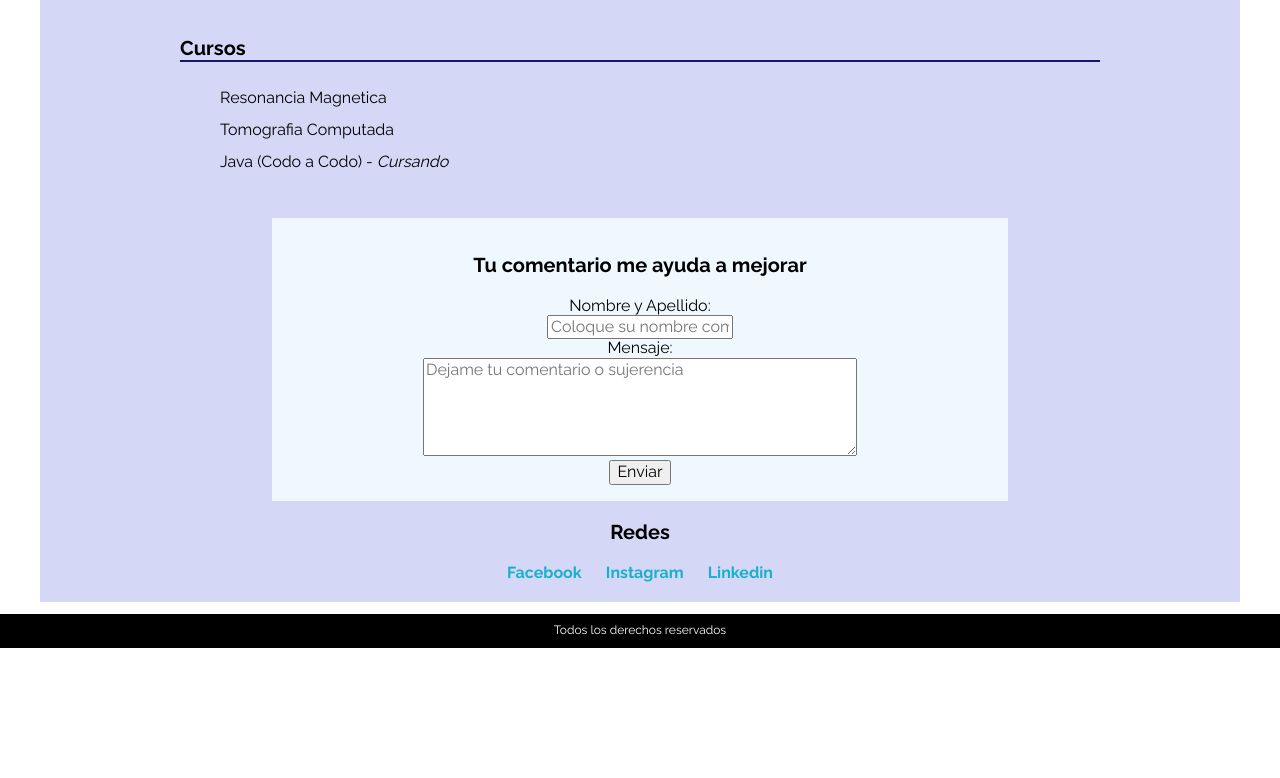
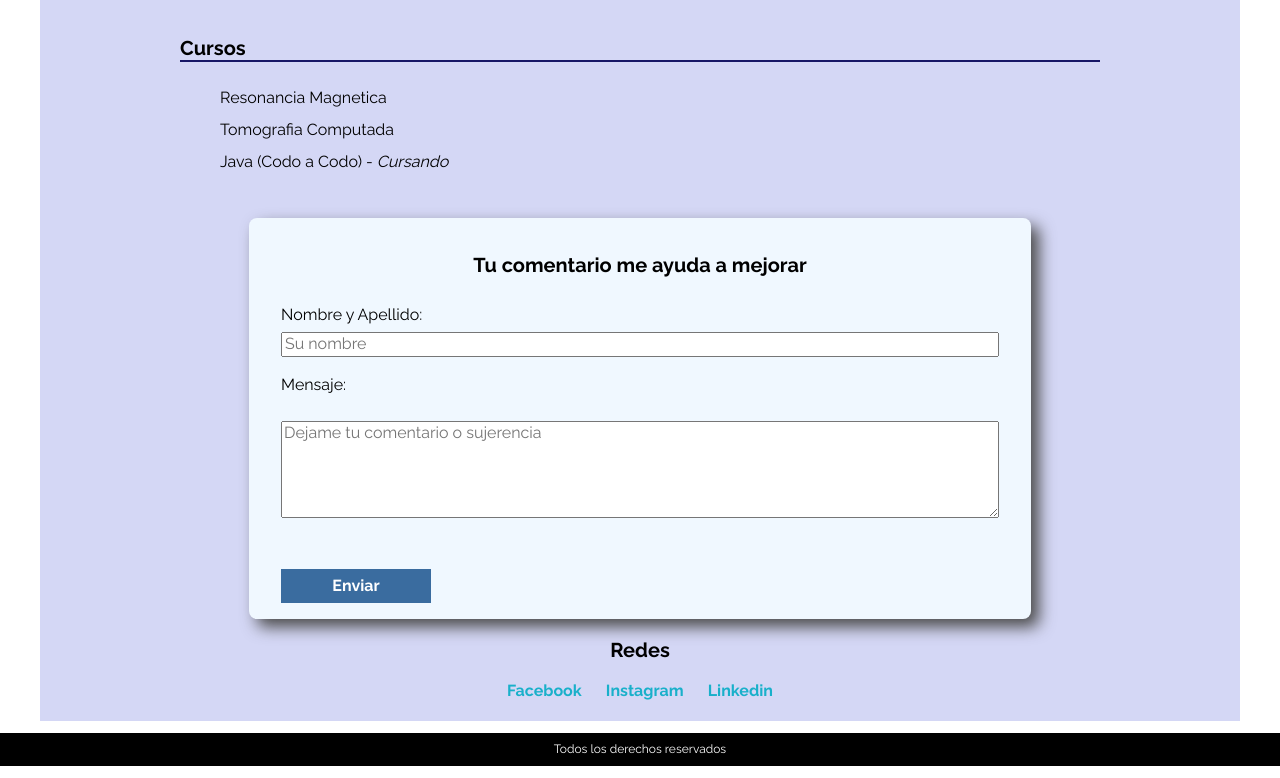
Before and after one commit to EzeBustos/CV, a plain HTML site: page index.html in a window 1280 px wide. Shown: the part 532-1310 px from the top of the page. Before the commit the page ends 1192 px from the top, so only its background shows below. Drawn offline with Linux system fonts and the light colour scheme.

Commit message:
Mejorando el form

```diff
--- a/css/stayl.css
+++ b/css/stayl.css
@@ -116,12 +116,53 @@ aside {
     text-align: center;
 }
 
+
+/*FORMULARIO*/
+
 .contenedor-from {
-    width: 80%;
+    display: flex;
+    flex-direction: column;
+    width: 85%;
     margin: 0 auto;
     background-color: aliceblue;
     text-align: center;
     padding: 1em 2em;
+    border-radius: 0.5em;
+    box-shadow: .5em .5em 1em rgb(75, 75, 75);
+}
+
+.contenedor-from h3 {
+    margin-bottom: .5em;
+}
+
+label {
+    margin: 1.2em 0 0.5em;
+}
+
+.enviar {
+    margin-top: 2em;
+    font-family: 'Raleway', sans-serif;
+    font-weight: 700;
+    color: #fff;
+    background-color: #3a6c9f;
+    border: none;
+    padding: .5em;
+    transition: .3s;
+    cursor: pointer;
+}
+
+.enviar:hover {
+    background-color: rgb(160, 189, 157);
+    color: #000;
+}
+
+@media (min-width: 768px) {
+    label {
+        text-align: left;
+    }
+    .enviar {
+        max-width: 15rem;
+    }
 }
 
 
--- a/index.html
+++ b/index.html
@@ -50,11 +50,11 @@
 
             <form class="contenedor-from">
                 <h3>Tu comentario me ayuda a mejorar</h3>
-                <label for="nombre">Nombre y Apellido:</label><br>
-                <input type="text" id="nombre" placeholder="Coloque su nombre completo"><br>
+                <label for="nombre">Nombre y Apellido:</label>
+                <input type="text" id="nombre" placeholder="Su nombre">
                 <label for="mensaje">Mensaje:</label><br>
-                <textarea name="message" id="mensaje" cols="50" rows="5" placeholder="Dejame tu comentario o sujerencia"></textarea><br>
-                <input type="submit" value="Enviar">
+                <textarea name="message" id="mensaje" cols="30" rows="5" placeholder="Dejame tu comentario o sujerencia"></textarea><br>
+                <input class="enviar" type="submit" value="Enviar">
             </form>
 
             <aside>
```
